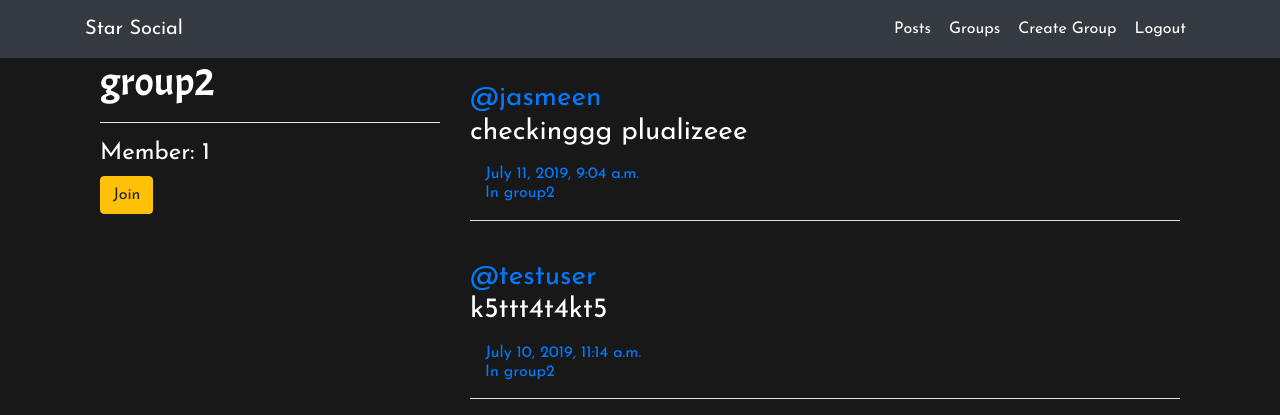
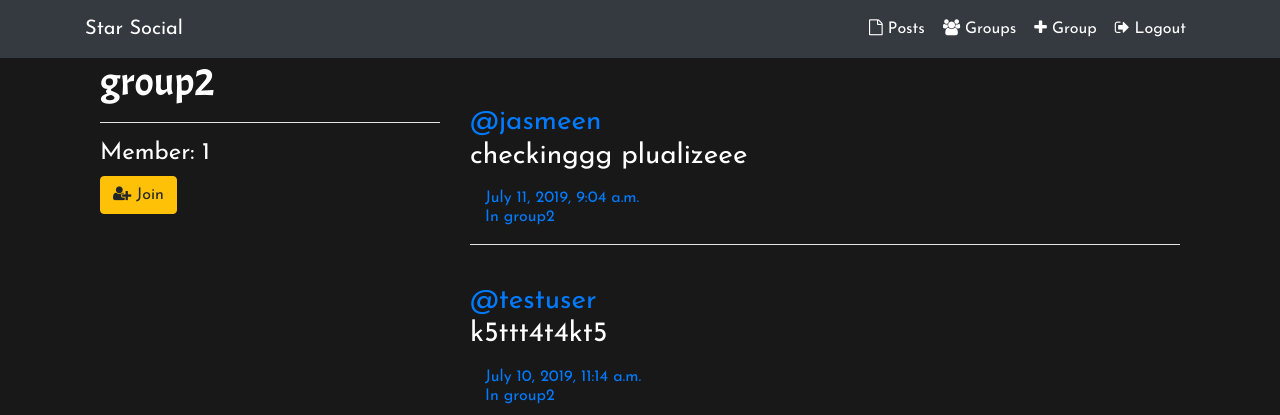
Before and after one commit to bansaljas/SimpleSocialSite, a Django app: a page that uses templates/base.html in a window 1280 px wide. Shown: the top 415 px of the page. Run offline with Django 3.2, Linux system fonts and the light colour scheme; a user stored in the database is signed in; data comes from the database, SQL or seed files in the repository; both versions use the stored data as it was after the commit; some libraries are stand-ins or nearby versions.

Commit message:
Added glyphicons

```diff
--- a/groups/templates/groups/group_detail.html
+++ b/groups/templates/groups/group_detail.html
@@ -8,10 +8,14 @@
         <h4>Member{{group.members.count|pluralize}}: {{group.members.count}}</h4>
 
         {% if user in group.members.all %}
-          <a href="{% url 'posts:new' %}" class='btn btn-primary'>Create New Post</a>
-          <a href="{% url 'groups:leave' slug=group.slug %}" class='btn btn-danger'>Leave</a>
+          <a href="{% url 'posts:new' %}" class='btn btn-primary'>
+            <i class="fa fa-pencil-square-o" aria-hidden="true"></i> Create New Post</a>
+
+          <a href="{% url 'groups:leave' slug=group.slug %}" class='btn btn-danger'>
+            <i class="fa fa-times" aria-hidden="true"></i> Leave</a>
         {% else %}
-          <a href="{% url 'groups:join' slug=group.slug %}" class='btn btn-warning'>Join</a>
+          <a href="{% url 'groups:join' slug=group.slug %}" class='btn btn-warning'>
+            <i class="fa fa-user-plus" aria-hidden="true"></i> Join</a>
         {% endif %}
       </div>
     <!-- </div> -->
@@ -20,6 +24,7 @@
    {% block groupcontent %}
      <div class="col-md-8">
        <div class="scrollstyle">
+         <br>
        {% if group.posts.count == 0 %}
         <h1>No Posts yet!</h1>
       {% else %}
--- a/groups/templates/groups/group_form.html
+++ b/groups/templates/groups/group_form.html
@@ -13,7 +13,8 @@
        <form method="post">
          {% csrf_token %}
          {% bootstrap_form form %}
-         <input type="submit" class="btn btn-lg btn-primary" value="Create">
+         <button type="submit" class="btn btn-primary btn-lg">
+           <i class="fa fa-check" aria-hidden="true"></i> Create</button>
        </form>
      </div>
   {% endblock %}
--- a/groups/templates/groups/group_list.html
+++ b/groups/templates/groups/group_list.html
@@ -13,7 +13,8 @@
         <h6>Select a Group with a shared interest!</h6>
         <br>
         {% if user.is_authenticated %}
-            <a href="{% url 'groups:new' %}" class='btn btn-lg btn-warning'>Create New Group</a>
+            <a href="{% url 'groups:new' %}" class='btn btn-lg btn-warning'>
+              <i class="fa fa-plus" aria-hidden="true"></i> Create New Group</a>
         {% endif %}
       </div>
     </div>
--- a/posts/templates/posts/_post.html
+++ b/posts/templates/posts/_post.html
@@ -6,16 +6,19 @@
       {{post.message_html|safe}}
     </h3>
       <div class="container">
-        <h6><time><a href="{% url 'posts:detail' username=post.user.username pk=post.pk %}">{{post.created_at}}</a></time>
+        <h6>
+          <time><a href="{% url 'posts:detail' username=post.user.username pk=post.pk %}">{{post.created_at}}</a></time>
           <br>
-        {% if post.group %}
-          <a href="{% url 'groups:detail' slug=post.group.slug %}">In {{post.group.name}}</a></h6>
-        {% endif %}
-      </div>
+          {% if post.group %}
+            <a href="{% url 'groups:detail' slug=post.group.slug %}">In {{post.group.name}}</a>
+          {% endif %}
 
-    {% if user.is_authenticated and post.user == user and not hide_delete %}
-      <a href="{% url 'posts:delete' pk=post.pk %}" class='btn btn-danger'>Delete Post</a>
-    {% endif %}
+          {% if user.is_authenticated and post.user == user and not hide_delete %}
+            <a href="{% url 'posts:delete' pk=post.pk %}" class='btn btn-danger delbtn'>
+            <i class="fa fa-trash" aria-hidden="true"></i></a>
+          {% endif %}
+        </h6>
+    </div>
     <hr>
   </div>
 <!-- </div> -->
--- a/posts/templates/posts/post_confirm_delete.html
+++ b/posts/templates/posts/post_confirm_delete.html
@@ -12,8 +12,10 @@
 
         <form method="post">
           {% csrf_token %}
-          <input type="submit" class="btn btn-lg btn-danger" value=" Confirm Delete">
-          <a href="{% url 'posts:detail' username=user.username pk=post.pk %}" class="btn btn-lg btn-warning">Cancel</a>
+          <button type="submit" class="btn btn-lg btn-danger">
+              <i class="fa fa-trash" aria-hidden="true"></i> Confirm</button>
+          <a href="{% url 'posts:detail' username=user.username pk=post.pk %}" class="btn btn-lg btn-warning">
+              <i class="fa fa-reply" aria-hidden="true"></i> Cancel</a>
         </form>
       </div>
     <!-- </div> -->
--- a/posts/templates/posts/post_form.html
+++ b/posts/templates/posts/post_form.html
@@ -14,7 +14,8 @@
       <form method="post">
         {% csrf_token %}
         {% bootstrap_form form %}
-        <input type="submit" class="btn btn-lg btn-primary" value="Create Post">
+        <button type="submit" class="btn btn-primary btn-lg">
+          <i class="fa fa-check" aria-hidden="true"></i> Create Post</button>
       </form>
     </div>
 
--- a/static/simplesocial/master.css
+++ b/static/simplesocial/master.css
@@ -28,3 +28,7 @@ hr{
 h1{
   font-family: 'Acme', sans-serif;
 }
+
+.delbtn{
+  margin-left: 600px;
+}
--- a/templates/base.html
+++ b/templates/base.html
@@ -18,6 +18,9 @@
      <!-- Custom Fonts -->
      <link href="https://fonts.googleapis.com/css?family=Acme|Josefin+Sans&display=swap" rel="stylesheet">
 
+     <!-- Glyphicons -->
+     <link href="https://maxcdn.bootstrapcdn.com/font-awesome/4.7.0/css/font-awesome.min.css" rel="stylesheet">
+
   </head>
   <body>
     <!-- <canvas id="canvas"></canvas> -->
@@ -27,14 +30,30 @@
             <a class="navbar-brand" href="{% url 'index' %}">Star Social</a>
             <div class="navbar-nav ml-auto">
               {% if user.is_authenticated %}
-                <a class="nav-item active nav-link btn btn-simple" href="{% url 'posts:all' %}">Posts</a>
-                <a class="nav-item active nav-link btn btn-simple" href="{% url 'groups:all' %}">Groups</a>
-                <a class="nav-item active nav-link btn btn-simple" href="{% url 'groups:new' %}">Create Group</a>
-                <a class="nav-item active nav-link btn btn-simple" href="{% url 'accounts:logout' %}">Logout</a>
+
+                <a class="nav-item active nav-link btn btn-simple" href="{% url 'posts:all' %}">
+                  <i class="fa fa-file-o" aria-hidden="true"></i> Posts</a>
+
+                <a class="nav-item active nav-link btn btn-simple" href="{% url 'groups:all' %}">
+                  <i class="fa fa-users" aria-hidden="true"></i> Groups</a>
+
+                <a class="nav-item active nav-link btn btn-simple" href="{% url 'groups:new' %}">
+                  <i class="fa fa-plus" aria-hidden="true"></i> Group</a>
+
+                <a class="nav-item active nav-link btn btn-simple" href="{% url 'accounts:logout' %}">
+                  <i class="fa fa-sign-out" aria-hidden="true"></i> Logout</a>
+
               {% else %}
-                <a class="nav-item active nav-link btn btn-simple" href="{% url 'groups:all' %}">Groups</a>
-                <a class="nav-item active nav-link btn btn-simple" href="{% url 'accounts:login' %}">Login</a>
-                <a class="nav-item active nav-link btn btn-simple" href="{% url 'accounts:signup' %}">Sign Up</a>
+
+                <a class="nav-item active nav-link btn btn-simple" href="{% url 'groups:all' %}">
+                  <i class="fa fa-users" aria-hidden="true"></i> Groups</a>
+
+                <a class="nav-item active nav-link btn btn-simple" href="{% url 'accounts:login' %}">
+                  <i class="fa fa-user-plus" aria-hidden="true"></i> Login</a>
+
+                <a class="nav-item active nav-link btn btn-simple" href="{% url 'accounts:signup' %}">
+                  <i class="fa fa-plus" aria-hidden="true"></i> Sign Up</a>
+
               {% endif %}
             </ul>
 
```
Also changed, not shown: db.sqlite3.
